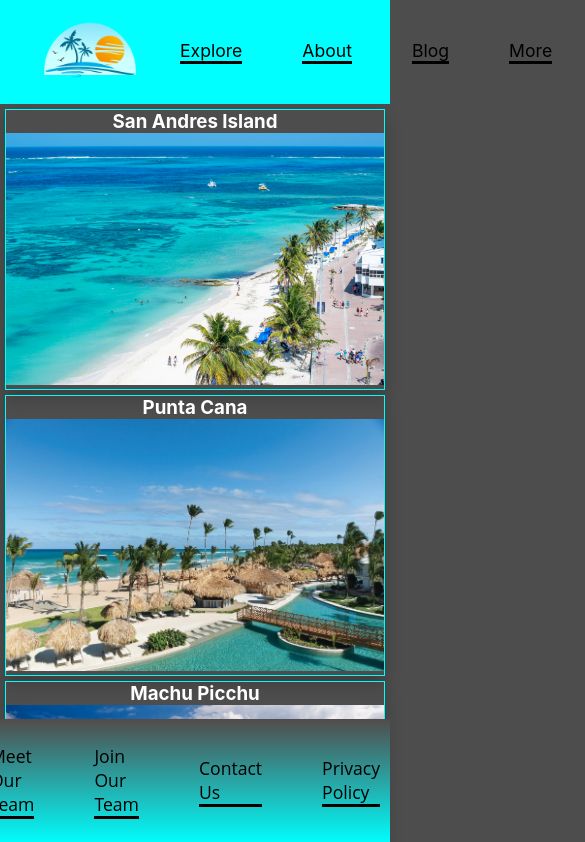
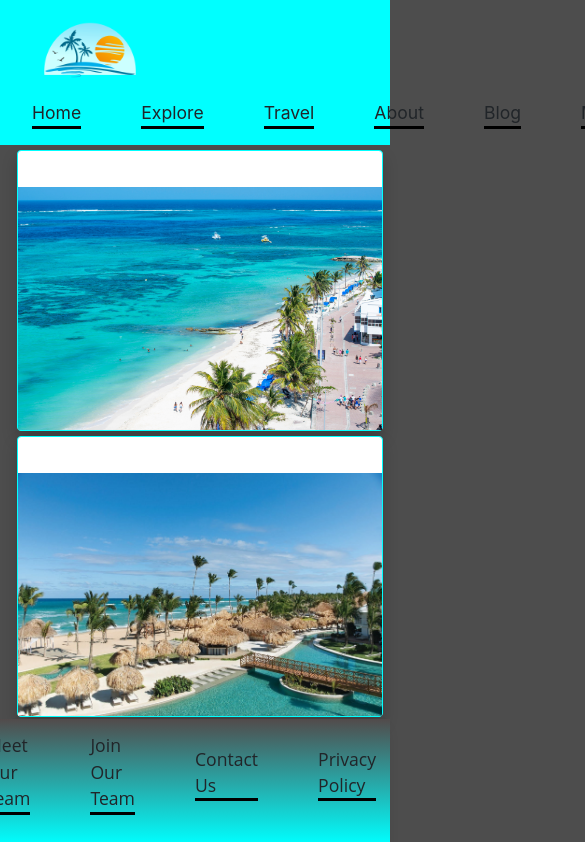
Before and after one commit to Lamadrid-Mike/React-Project, a React (Create React App) app: page / in a window 390 px wide. Shown: the top 842 px of the page, 585 px wide, since content can reach past the window. Built offline with nearby package versions, Linux system fonts and the light colour scheme.

Commit message:
Changed Information.js to Travel.js, moved the scss file out of the components folder, created a Home component & page, added an App.js file to combine all other components for export similar to MainComponent in nucampsite & some other minor changes

```diff
--- /dev/null
+++ b/src/components/App.js
@@ -0,0 +1 @@
+/*Will be using this to compile all components and export to index.js as <App />*/
--- a/src/components/Footer.js
+++ b/src/components/Footer.js
@@ -1,5 +1,5 @@
 import React from 'react';
-import "./style.scss";
+import "../style.scss";
 import { Component } from "react";
 //import { Link } from 'react-router-dom';
 
--- a/src/components/Header.js
+++ b/src/components/Header.js
@@ -1,6 +1,6 @@
 import React from "react";
 import { Component } from "react";
-import "./style.scss";
+import "../style.scss";
 import Logo from "../img/logo.png";
 import { Link } from "react-router-dom";
 
@@ -16,8 +16,14 @@ class Header extends Component {
             <img className="logo" src={Logo} style={{ width: 100 }} />
           </a>
           <ul>
+          <li>
+              <a >Home</a>
+            </li>
             <li>
               <a>Explore</a> {/*we need to make this a drop down menu*/}
+            </li>
+            <li>
+              <a></a>Travel
             </li>
             <li>
               <a>About</a>
--- /dev/null
+++ b/src/components/Home.js
@@ -0,0 +1,24 @@
+import React from "react";
+import { Component } from "react";
+import "../style.scss";
+
+function Home() {
+    return (
+        <div className="container">
+            <h1>Home</h1>
+            <div className="row">
+                <div className="col-md m-1">
+                    <p>Test 1</p>
+                </div>
+                <div className="col-md m-1">
+                    <p>Test 2</p>
+                </div>
+                <div className="col-md m-1">
+                    <p>Test 3</p>
+                </div>
+            </div>
+        </div>
+    );
+}
+
+export default Home;
--- a/src/components/Information.js
+++ /dev/null
@@ -1,40 +0,0 @@
-import React from "react";
-import { Component } from "react";
-import { BEACHES } from "../shared/beaches";
-import "./style.scss";
-
-class Information extends Component {
-  constructor(props) {
-    super(props);
-    this.state = {
-      beaches: BEACHES,
-      isHovered: false,
-    };
-    this.handleHover = this.handleHover.bind(this);
-  }
-
-  handleHover() {
-    this.setState((state) => ({
-      isHovered: !state.isHovered,
-    }));
-  }
-
-  render() {
-    const hovered = this.state.isHovered ? <div>Hello There!</div> : "";
-    const listItem = this.state.beaches.map((item) => (
-      <div
-        key={item.id}
-        className="card"
-        onMouseEnter={this.handleHover}
-        onMouseLeave={this.handleHover}
-      >
-        <h3 style={{ color: "white" }}>{item.name}</h3>
-        <img className="image" src={item.image} />
-        {hovered}
-      </div>
-    ));
-    return <div className="container">{listItem}</div>;
-  }
-}
-
-export default Information;
--- /dev/null
+++ b/src/components/Travel.js
@@ -0,0 +1,42 @@
+import React from "react";
+import { Component } from "react";
+import { BEACHES } from "../shared/beaches";
+import "../style.scss";
+
+/*USED TO BE Information.js*/
+
+class Travel extends Component {
+  constructor(props) {
+    super(props);
+    this.state = {
+      beaches: BEACHES,
+      isHovered: false,
+    };
+    this.handleHover = this.handleHover.bind(this);
+  }
+
+  handleHover() {
+    this.setState((state) => ({
+      isHovered: !state.isHovered,
+    }));
+  }
+
+  render() {
+      const hovered = this.state.isHovered ? <div>Hello There!</div> : "";
+      const listItem = this.state.beaches.map((item) => (
+        <div
+          key={item.id}
+          className="card"
+          onMouseEnter={this.handleHover}
+          onMouseLeave={this.handleHover}
+        >
+          <h3 style={{ color: "white" }}>{item.name}</h3>
+          <img className="image" src={item.image} />
+          {hovered}
+        </div>
+      ));
+      return <div className="container">{listItem}</div>;
+  }
+}
+
+export default Travel;
--- a/src/index.js
+++ b/src/index.js
@@ -1,16 +1,21 @@
+import 'bootstrap/dist/css/bootstrap.min.css';
 import React from "react";
 import ReactDOM from "react-dom/client";
 import "./index.css";
+import reportWebVitals from "./reportWebVitals";
 import Header from "./components/Header";
-import reportWebVitals from "./reportWebVitals";
-import Information from "./components/Information";
+import Travel from "./components/Travel";
 import Footer from "./components/Footer";
+import Home from './components/Home';
+import 'font-awesome/css/font-awesome.css';
+
 
 const root = ReactDOM.createRoot(document.getElementById("root"));
+
 root.render(
   <React.StrictMode>
     <Header />
-    <Information />
+    <Travel />
     <Footer />
   </React.StrictMode>
 );
```
Also changed, not shown: src/style.scss (renamed from src/components/style.scss).
